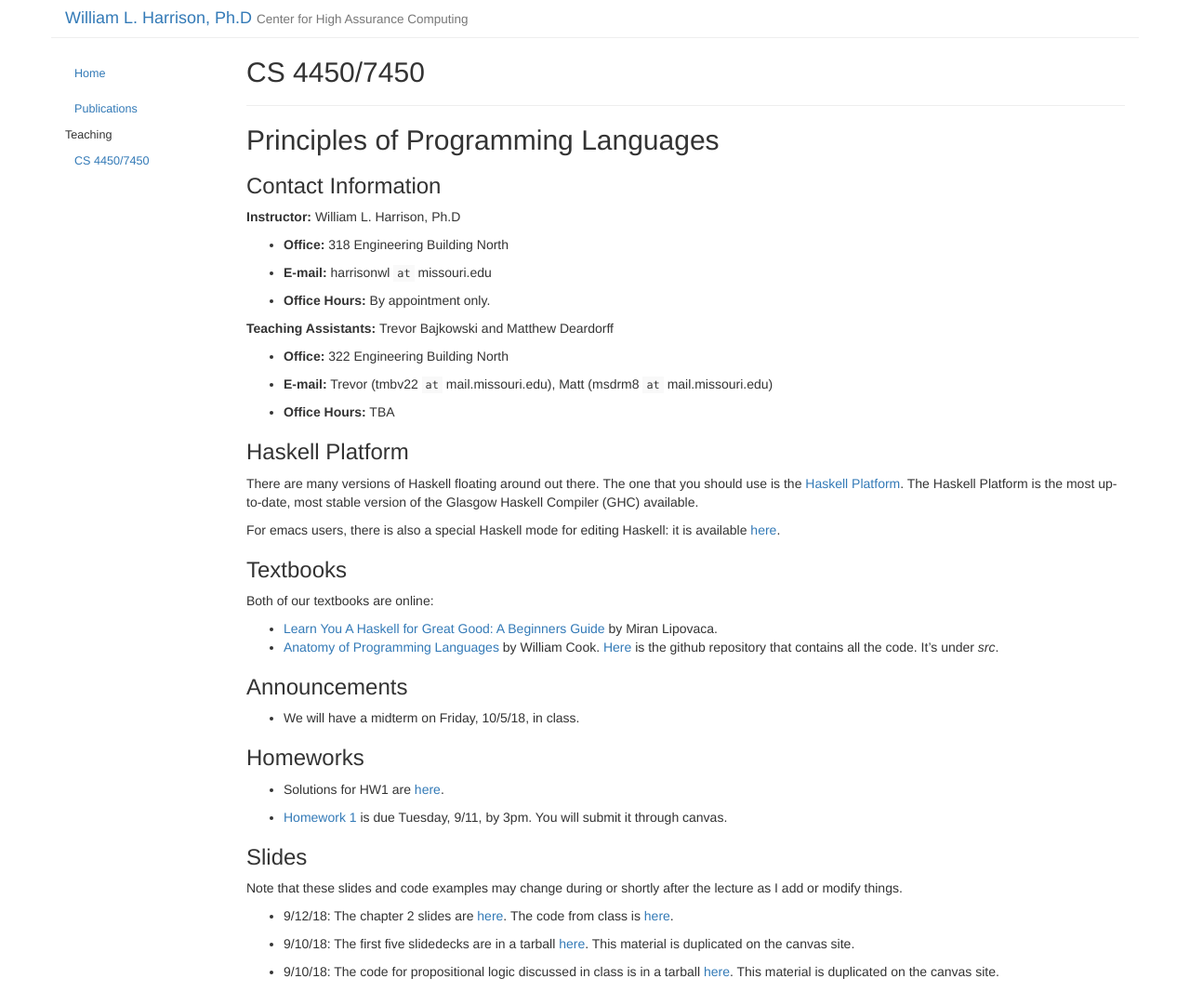
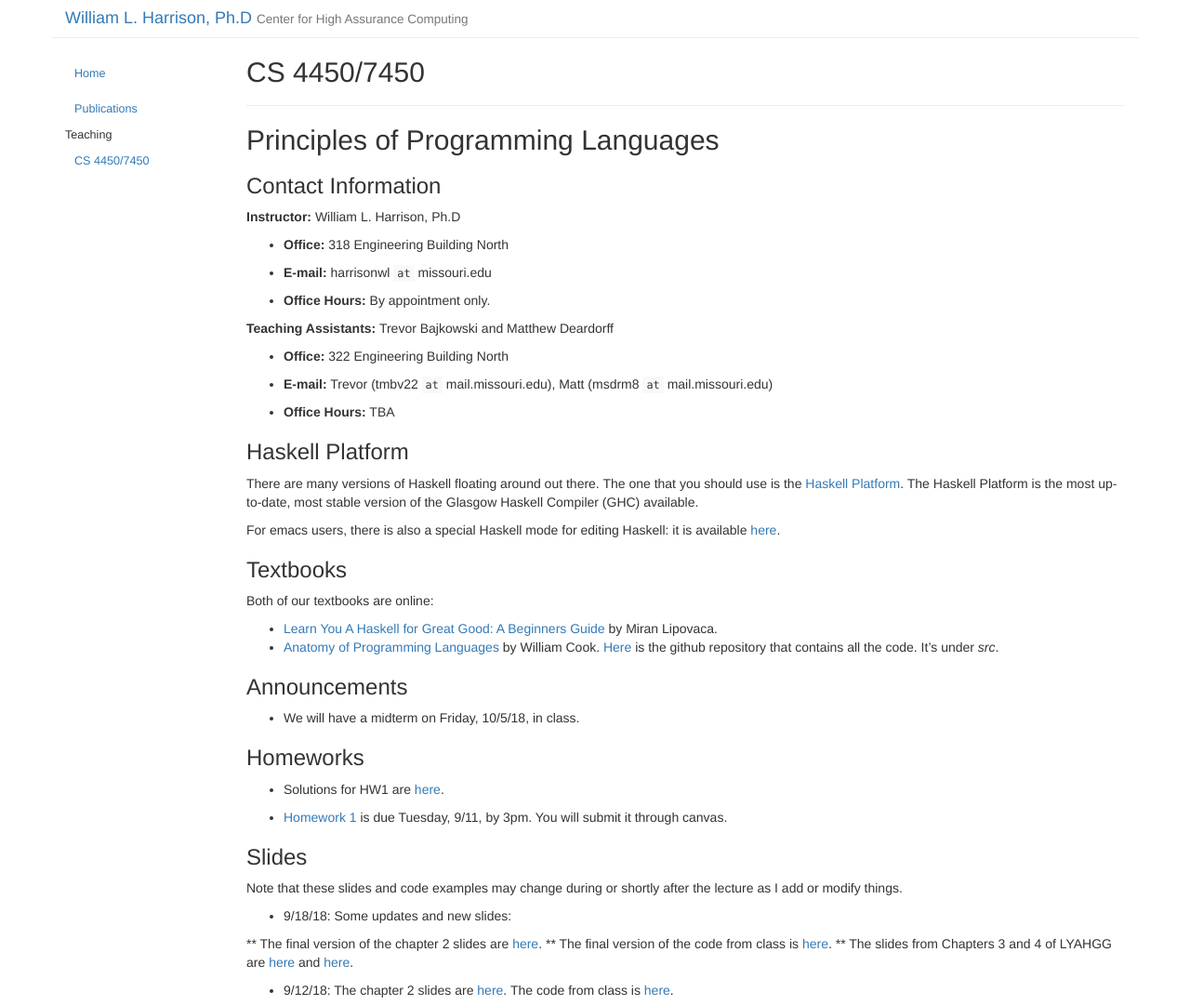
Before and after one commit to harrisonwl/harrisonwl.github.io, a Jekyll site: the page built from _posts/2018-09-10-cs4450.md, in a window 1280 px wide, cut to the strip 0-1081 px from the top of the page. Shown: the whole strip at 93% size. Built offline with Jekyll 4.4.1, drawn with Linux system fonts in a browser that asks for light colours.

Commit message:
adding yesterday's slides and some updates to chapter 2 slides and code

```diff
--- a/_posts/2018-09-10-cs4450.md
+++ b/_posts/2018-09-10-cs4450.md
@@ -59,6 +59,13 @@ Both of our textbooks are online:
 
 Note that these slides and code examples may change during or shortly after the lecture as I add or modify things.
 
+
+* 9/18/18: Some updates and new slides:
+
+** The final version of the chapter 2 slides are <a href="https://harrisonwl.github.io/assets/courses/popl/fall2018/slides/chapter2.pdf">here</a>.
+** The final version of the code from class is <a href="https://harrisonwl.github.io/assets/courses/popl/fall2018/slides/Chap2.hs">here</a>.
+** The slides from Chapters 3 and 4 of LYAHGG are <a href="https://harrisonwl.github.io/assets/courses/popl/fall2018/slides/chapter3.pdf">here</a> and <a href="https://harrisonwl.github.io/assets/courses/popl/fall2018/slides/chapter4.pdf">here</a>.
+
 * 9/12/18:  The chapter 2 slides are <a href="https://harrisonwl.github.io/assets/courses/popl/fall2018/slides/chapter2.pdf">here</a>. The code from class is <a href="https://harrisonwl.github.io/assets/courses/popl/fall2018/slides/Chap2.hs">here</a>.
 
 
```
Also changed, not shown: 4 other files.
